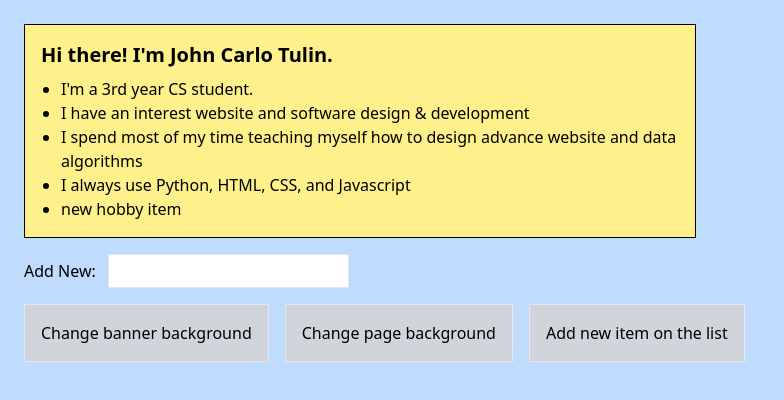
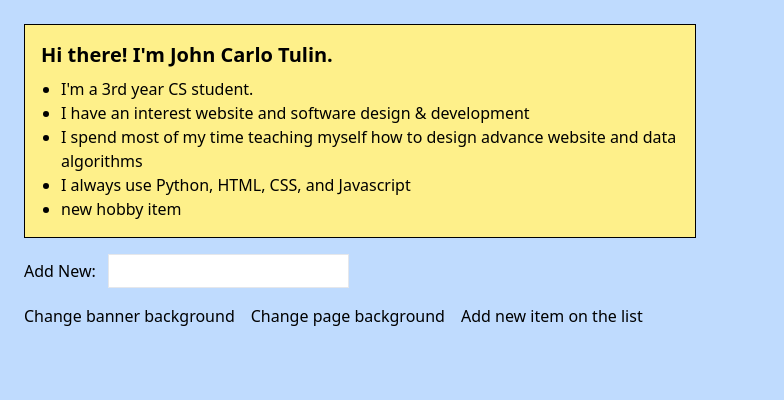
Before and after one commit to JohnCarloTulin/BASIC_JS_DOM_MANIPULATION_PART_1, a plain HTML site: page index.html in a window 1280 px wide. Shown: the whole page, without its empty margins (0-784 px from the left). Drawn offline with nearby package versions, Linux system fonts and the light colour scheme.

Commit message:
Update index.html

```diff
--- a/index.html
+++ b/index.html
@@ -28,9 +28,9 @@
 
     <!-- Buttons -->
     <div class="mt-4 flex gap-4">
-        <button id="banner_Background" class="bg-gray-300 p-4 border">Change banner background</button>
-        <button id="page_Background" class="bg-gray-300 p-4 border">Change page background</button>
-        <button id="add_Item" class="bg-gray-300 p-4 border">Add new item on the list</button>
+        <button id="banner_Background" p-4 border">Change banner background</button>
+        <button id="page_Background" p-4 border">Change page background</button>
+        <button id="add_Item" p-4 border">Add new item on the list</button>
     </div>
 
     <!-- This are the methods/function (Javascript) -->
```
